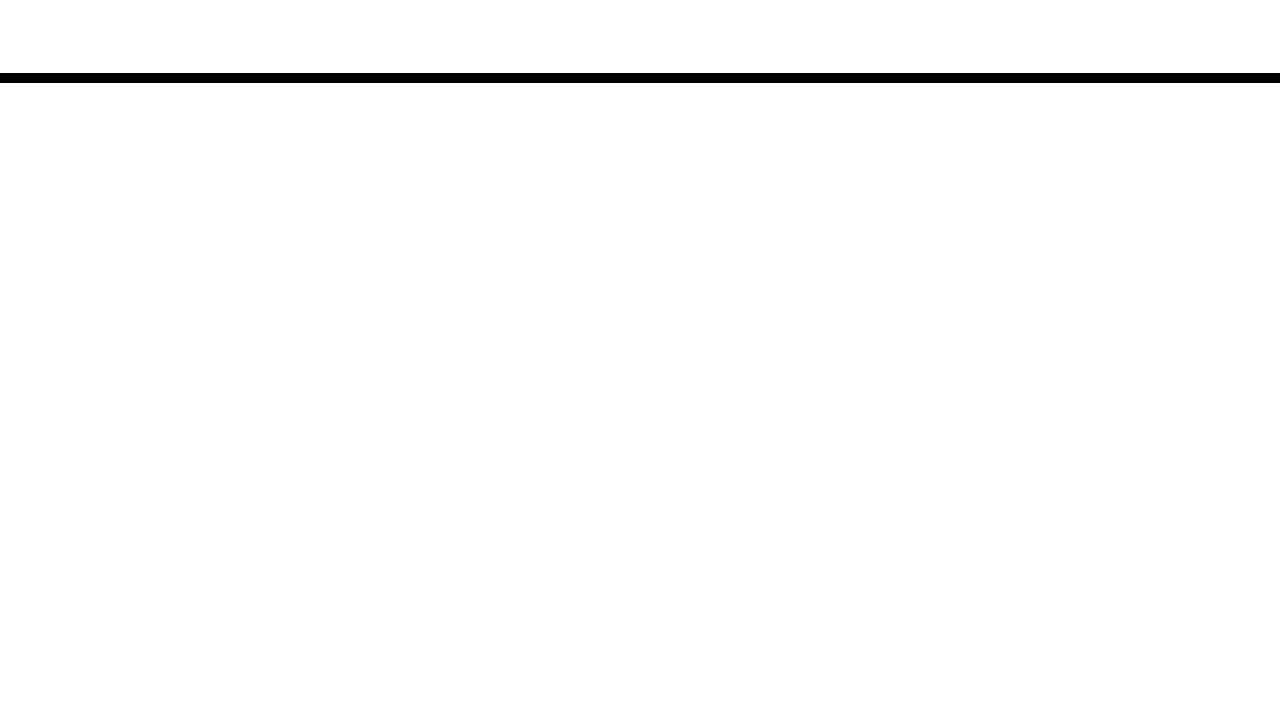
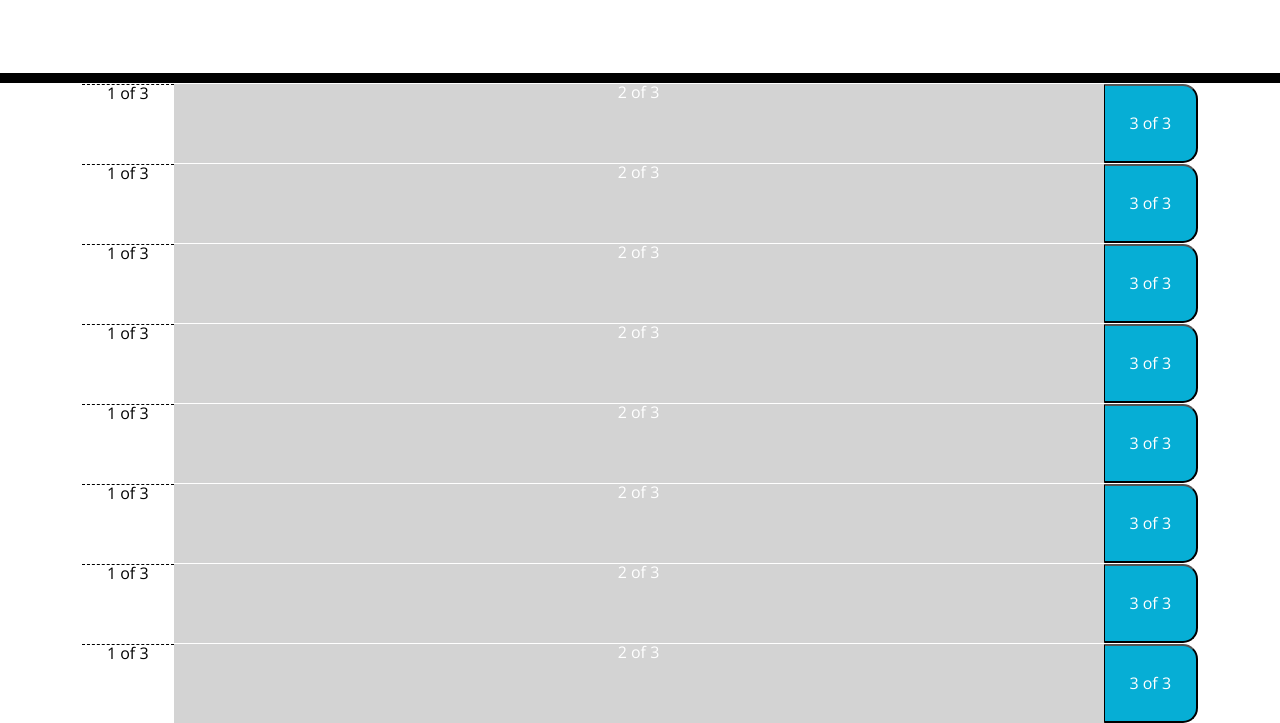
Before and after one commit to unicorn453/Work-Scheduler, a plain HTML site: page index.html in a window 1280 px wide. Shown: the part 168-891 px from the top of the page. Before the commit the page ends 800 px from the top, so only its background shows below. Drawn offline with nearby package versions, Linux system fonts and the light colour scheme; files that its build step writes are made by us from their sources.

Commit message:
added html structure for the project

```diff
--- a/index.html
+++ b/index.html
@@ -9,7 +9,7 @@
       rel="stylesheet"
       integrity="sha384-KK94CHFLLe+nY2dmCWGMq91rCGa5gtU4mk92HdvYe+M/SXH301p5ILy+dN9+nJOZ"
       crossorigin="anonymous"
-      />
+    />
     <link
       rel="stylesheet"
       href="https://use.fontawesome.com/releases/v5.8.1/css/all.css"
@@ -20,7 +20,7 @@
       href="https://fonts.googleapis.com/css?family=Open+Sans&display=swap"
       rel="stylesheet"
     />
-    <link rel="stylesheet" href="style.css" />
+    <link rel="stylesheet" href="./css/style.css" />
     <title>Work Day Scheduler</title>
   </head>
 
@@ -31,7 +31,62 @@
       <p id="currentDay" class="lead"></p>
     </header>
     <div class="container">
-      <!-- Timeblocks go here -->
+      <div class="container text-center">
+        <div class="row time-block">
+          <div class="col hour">1 of 3</div>
+          <div class="col-10 past">2 of 3</div>
+          <button class="col saveBtn">3 of 3</button>
+        </div>
+      </div>
+      <div class="container text-center">
+        <div class="row time-block">
+          <div class="col hour">1 of 3</div>
+          <div class="col-10 past">2 of 3</div>
+          <button class="col saveBtn">3 of 3</button>
+        </div>
+      </div>
+      <div class="container text-center">
+        <div class="row time-block">
+          <div class="col hour">1 of 3</div>
+          <div class="col-10 past">2 of 3</div>
+          <button class="col saveBtn">3 of 3</button>
+        </div>
+      </div>
+      <div class="container text-center">
+        <div class="row time-block">
+          <div class="col hour">1 of 3</div>
+          <div class="col-10 past">2 of 3</div>
+          <button class="col saveBtn">3 of 3</button>
+        </div>
+      </div>
+      <div class="container text-center">
+        <div class="row time-block">
+          <div class="col hour">1 of 3</div>
+          <div class="col-10 past">2 of 3</div>
+          <button class="col saveBtn">3 of 3</button>
+        </div>
+      </div>
+      <div class="container text-center">
+        <div class="row time-block">
+          <div class="col hour">1 of 3</div>
+          <div class="col-10 past">2 of 3</div>
+          <button class="col saveBtn">3 of 3</button>
+        </div>
+      </div>
+      <div class="container text-center">
+        <div class="row time-block">
+          <div class="col hour">1 of 3</div>
+          <div class="col-10 past">2 of 3</div>
+          <button class="col saveBtn">3 of 3</button>
+        </div>
+      </div>
+      <div class="container text-center">
+        <div class="row time-block">
+          <div class="col hour">1 of 3</div>
+          <div class="col-10 past">2 of 3</div>
+          <button class="col saveBtn">3 of 3</button>
+        </div>
+      </div>
     </div>
 
     <script src="https://cdnjs.cloudflare.com/ajax/libs/jquery/3.2.1/jquery.min.js"></script>
```
